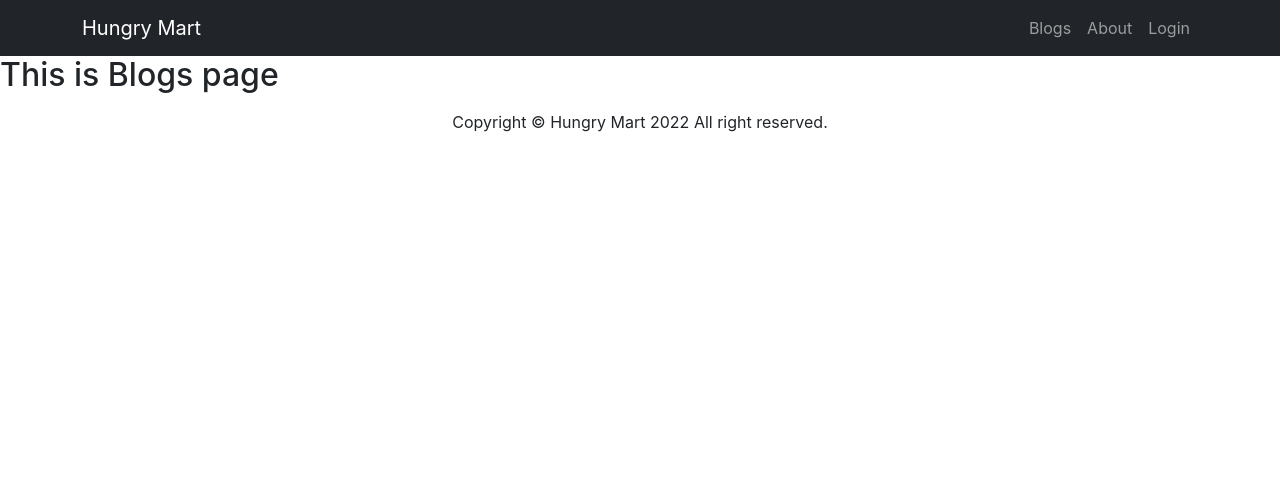
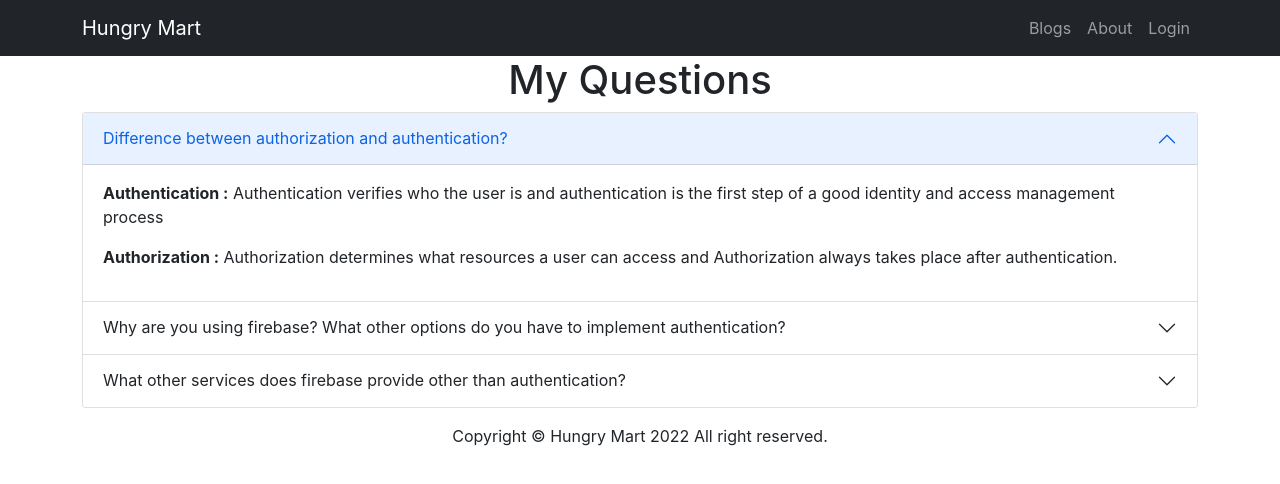
Before and after one commit to Ahsanul-kabir/hungry-mart, a React (Create React App) app: page /blogs in a window 1280 px wide. Shown: the top 484 px of the page. Built offline with nearby package versions, Linux system fonts and the light colour scheme; no server answers.

Commit message:
blog, about, readme file done

```diff
--- a/src/Pages/About/About.js
+++ b/src/Pages/About/About.js
@@ -2,8 +2,10 @@ import React from 'react';
 
 const About = () => {
     return (
-        <div>
-            <h2>This is about page</h2>
+        <div className="container">
+            <h1 className="text-center">About Me</h1>
+            <p>An exciting and creative position in a service organization where there is opportunity to work with people in an environment
+                of excellence & passions and thus build a better career and fulfill mission, vision, objective & goal of the organization.</p>
         </div>
     );
 };
--- a/src/Pages/Blogs/Blogs.js
+++ b/src/Pages/Blogs/Blogs.js
@@ -2,8 +2,48 @@ import React from 'react';
 
 const Blogs = () => {
     return (
-        <div>
-            <h2>This is Blogs page</h2>
+        <div className='container'>
+            <h1 className='text-center'>My Questions</h1>
+            <div class="accordion" id="accordionExample">
+                <div class="accordion-item">
+                    <h2 class="accordion-header" id="headingOne">
+                        <button class="accordion-button" type="button" data-bs-toggle="collapse" data-bs-target="#collapseOne" aria-expanded="true" aria-controls="collapseOne">
+                            Difference between authorization and authentication?
+                        </button>
+                    </h2>
+                    <div id="collapseOne" class="accordion-collapse collapse show" aria-labelledby="headingOne" data-bs-parent="#accordionExample">
+                        <div class="accordion-body">
+                            <p><strong>Authentication :</strong> Authentication verifies who the user is and authentication is the first step of a good identity and access management process</p>
+                            <p><strong>Authorization :</strong> Authorization determines what resources a user can access and Authorization always takes place after authentication.</p>
+                        </div>
+                    </div>
+                </div>
+                <div class="accordion-item">
+                    <h2 class="accordion-header" id="headingTwo">
+                        <button class="accordion-button collapsed" type="button" data-bs-toggle="collapse" data-bs-target="#collapseTwo" aria-expanded="false" aria-controls="collapseTwo">
+                            Why are you using firebase? What other options do you have to implement authentication?
+                        </button>
+                    </h2>
+                    <div id="collapseTwo" class="accordion-collapse collapse" aria-labelledby="headingTwo" data-bs-parent="#accordionExample">
+                        <div class="accordion-body">
+                            <p> <strong>Firebase is used</strong> for many purposes that can help your apps to develop, grow and make it a quality website.Firebase is a less technical and time-saving alternative to writing absolute backend code for dynamic apps.With Firebase, it's pretty simple to connect and use built-in third-party authentication providers, including Google, Facebook, Twitter, among others.All of these can save you a significant amount of development cost.</p>
+                            <p><strong>Firebase authentication Other options are</strong>, Auth0,Amazon Cognito,Keycloak, etc.</p>
+                        </div>
+                    </div>
+                </div>
+                <div class="accordion-item">
+                    <h2 class="accordion-header" id="headingThree">
+                        <button class="accordion-button collapsed" type="button" data-bs-toggle="collapse" data-bs-target="#collapseThree" aria-expanded="false" aria-controls="collapseThree">
+                            What other services does firebase provide other than authentication?
+                        </button>
+                    </h2>
+                    <div id="collapseThree" class="accordion-collapse collapse" aria-labelledby="headingThree" data-bs-parent="#accordionExample">
+                        <div class="accordion-body">
+                            <p>Without authentication firebase give Hosting, Realtime Database support,Cloud Storage,Google Analytics also.</p>
+                        </div>
+                    </div>
+                </div>
+            </div>
         </div >
     );
 };
```
Also changed, not shown: firebase.json (added), 2 other files (tests, documents, lock files or other folders).
